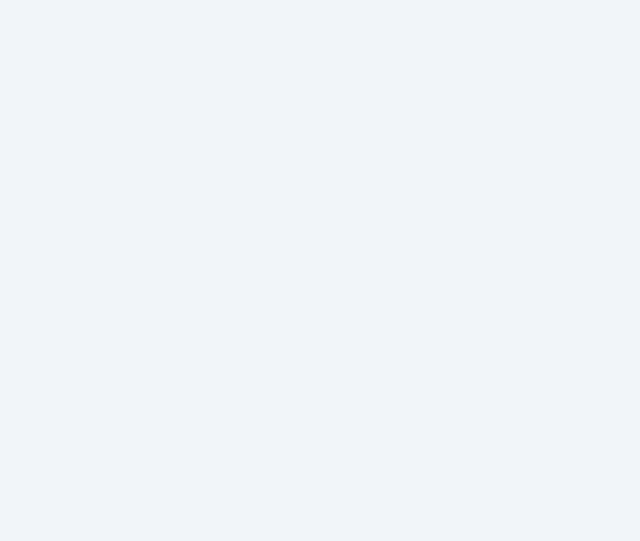
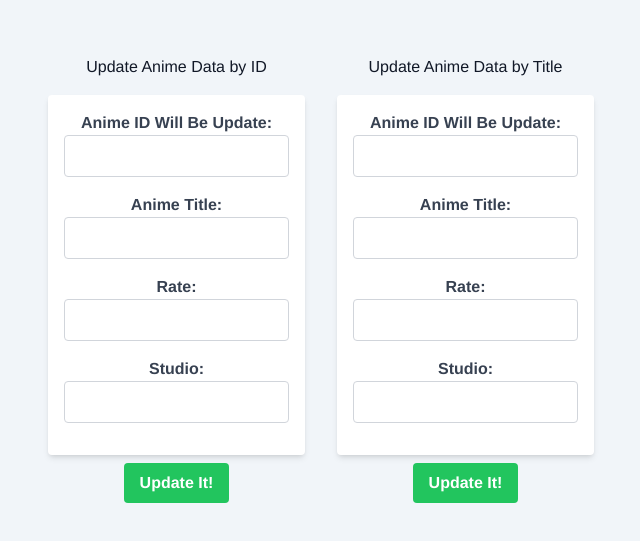
Before and after one commit to Haalloobim/Pemrograman-Web-PayloadCMS, a Vue app in the folder client/: page /update in a window 1280 px wide. Shown: the part 121-662 px from the top of the page, without its empty margins (319-959 px from the left). Built offline with nearby package versions, Linux system fonts and the light colour scheme.

Commit message:
feat: completing update page

```diff
--- a/client/src/views/LoginPage.vue
+++ b/client/src/views/LoginPage.vue
@@ -45,9 +45,9 @@ export default {
         }
     },
     methods: {
-        async login(){
+        // async login(){
 
-        }
+        // }
     }
 }
 </script>
--- a/client/src/views/UpdatePage.vue
+++ b/client/src/views/UpdatePage.vue
@@ -1,30 +1,150 @@
 <template>
-    <div class="flex flex-col items-center justify-center min-h-screen ">
+    <div class="flex flex-row items-center justify-center min-h-screen gap-x-8">
         <div class="flex flex-col items-center gap-y-2">
+            <h1 class="block mb-2 text-md font-medium text-gray-900">Update Anime Data by ID</h1>
+            <form ref="updateForm" class="bg-white p-4 rounded shadow-md">
+                <div class="mb-4">
+                    <label for="AnimeID" class="block text-gray-700 font-semibold">Anime ID Will Be Update:</label>
+                    <input v-model="AnimeIDUpdate" type="text" id="AnimeIDUpdate" name="AnimeID" required
+                        class="w-full border border-gray-300 p-2 rounded" />
+                </div>
 
+                <div class="mb-4">
+                    <label for="title" class="block text-gray-700 font-semibold">Anime Title:</label>
+                    <input v-model="titleUpdate" type="text" id="titleUpdate" name="title" required
+                        class="w-full border border-gray-300 p-2 rounded" />
+                </div>
+
+                <div class="mb-4">
+                    <label for="rate" class="block text-gray-700 font-semibold">Rate:</label>
+                    <input v-model="rateUpdate" type="number" id="rateUpdate" name="rate" step="0.1" required
+                        class="w-full border border-gray-300 p-2 rounded" />
+                </div>
+
+                <div class="mb-4">
+                    <label for="studio" class="block text-gray-700 font-semibold">Studio:</label>
+                    <input v-model="studioUpdate" type="text" id="studioUpdate" name="studio" required
+                        class="w-full border border-gray-300 p-2 rounded" />
+                </div>
+            </form>
+            <button @click="updateDataByID"
+                class="bg-green-500 text-white font-semibold py-2 px-4 rounded hover:bg-green-700">
+                Update It!
+            </button>
+        </div>
+        <div class="flex flex-col items-center gap-y-2">
+            <h1 class="block mb-2 text-md font-medium text-gray-900">Update Anime Data by Title</h1>
+            <form ref="updateForm" class="bg-white p-4 rounded shadow-md">
+                <div class="mb-4">
+                    <label for="Title" class="block text-gray-700 font-semibold">Anime ID Will Be Update:</label>
+                    <input v-model="TitleUpdate" type="text" id="TitleUpdate" name="Title" required
+                        class="w-full border border-gray-300 p-2 rounded" />
+                </div>
+
+                <div class="mb-4">
+                    <label for="title" class="block text-gray-700 font-semibold">Anime Title:</label>
+                    <input v-model="titleByName" type="text" id="titleUpdate" name="title" required
+                        class="w-full border border-gray-300 p-2 rounded" />
+                </div>
+
+                <div class="mb-4">
+                    <label for="rate" class="block text-gray-700 font-semibold">Rate:</label>
+                    <input v-model="rateByName" type="number" id="rateUpdate" name="rate" step="0.1" required
+                        class="w-full border border-gray-300 p-2 rounded" />
+                </div>
+
+                <div class="mb-4">
+                    <label for="studio" class="block text-gray-700 font-semibold">Studio:</label>
+                    <input v-model="studioByName" type="text" id="studioUpdate" name="studio" required
+                        class="w-full border border-gray-300 p-2 rounded" />
+                </div>
+            </form>
+            <button @click="updateDataByTitle"
+                class="bg-green-500 text-white font-semibold py-2 px-4 rounded hover:bg-green-700">
+                Update It!
+            </button>
         </div>
     </div>
 </template>
 
 <script>
-
+import qs from "qs";
 export default {
     name: 'readPage',
     data() {
         return {
             url: "http://localhost:13337/api/anime/",
-            datas: [],
+            animeID: "",
+
+            AnimeIDUpdate: "",
+            titleUpdate: "",
+            rateUpdate: "",
+            studioUpdate: "",
+
+            TitleUpdate: "",
+            titleByName: "",
+            rateByName: "",
+            studioByName: "",
         };
     },
     methods: {
-        async updateData() {
+        async updateDataByID() {
             try {
-
-            }
-            catch (error) {
-
+                const updateURL = `http://localhost:13337/api/anime/${this.AnimeIDUpdate}`;
+                const response = await fetch(updateURL, {
+                    method: "PATCH",
+                    headers: {
+                        "Content-Type": "application/json",
+                    },
+                    body: JSON.stringify({
+                        title: this.titleUpdate,
+                        rate: parseFloat(this.rateUpdate),
+                        studio: this.studioUpdate,
+                    }),
+                });
+                const data = await response.json();
+                console.log(data);
+                alert("Data Updated Successfully");
+                this.resetForm();
+            } catch (error) {
+                console.error("Error updating data in the API:", error.message);
             }
         },
-    }
+
+        async updateDataByTitle() {
+            const stringifiedQuery = qs.stringify({
+                where: {
+                    title: {
+                        contains: this.TitleUpdate,
+                    },
+                },
+            }, { addQueryPrefix: true });
+
+            try {
+                const req = await fetch(`http://localhost:13337/api/anime/${stringifiedQuery}`, {
+                    method: "PATCH",
+                    headers: {
+                        "Content-Type": "application/json",
+                    },
+                    body: JSON.stringify({
+                        title: this.titleByName,
+                        rate: parseFloat(this.rateByName),
+                        studio: this.studioByName,
+                    }),
+                })
+                const data = await req.json()
+                console.log(data);
+                alert("Data Updated Successfully");
+                this.resetForm();
+            } catch (err) {
+                console.log(err)
+            }
+        },
+
+        resetForm() {
+            this.$refs.updateForm.reset();
+        },
+    },
 }
+
 </script>
```
